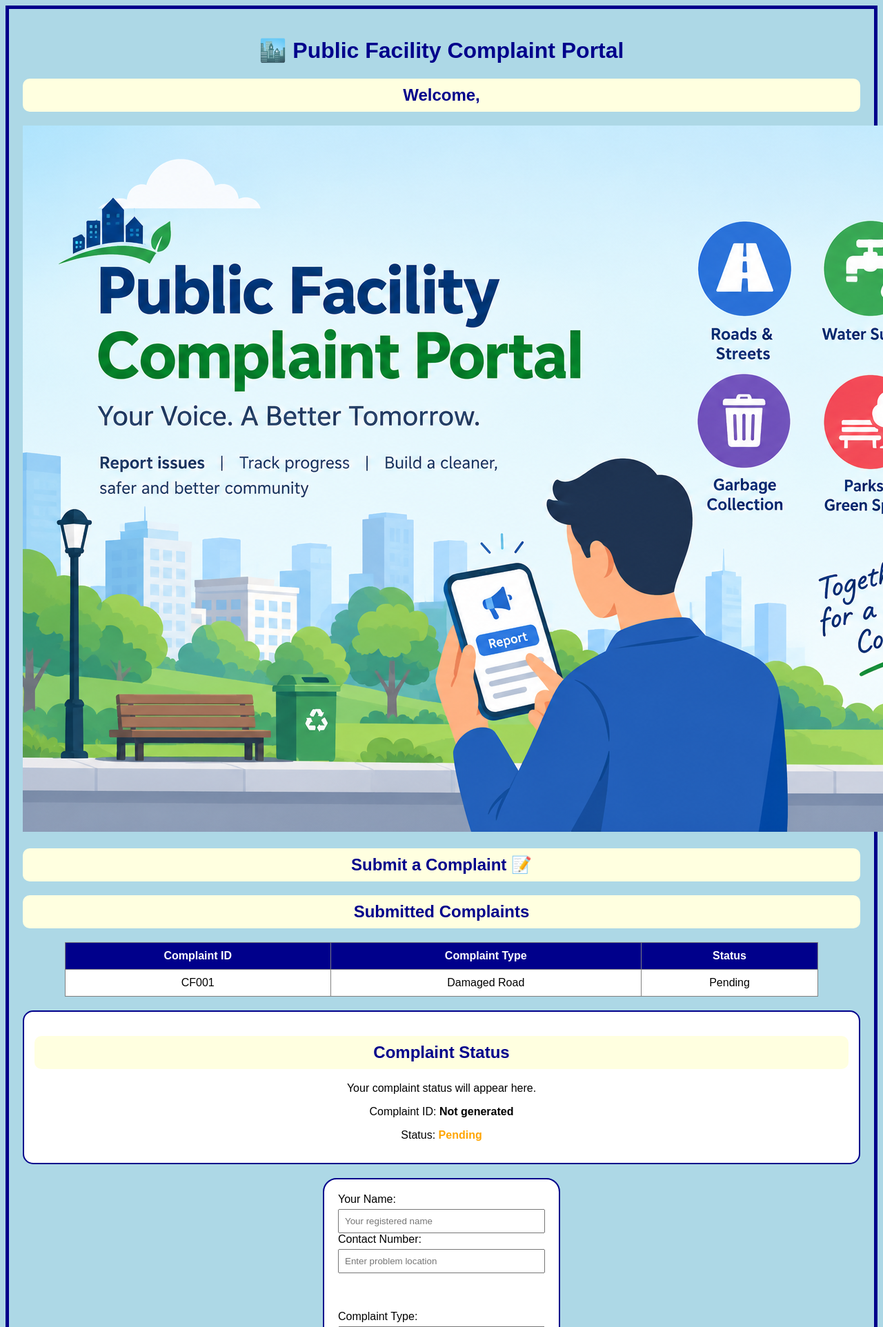
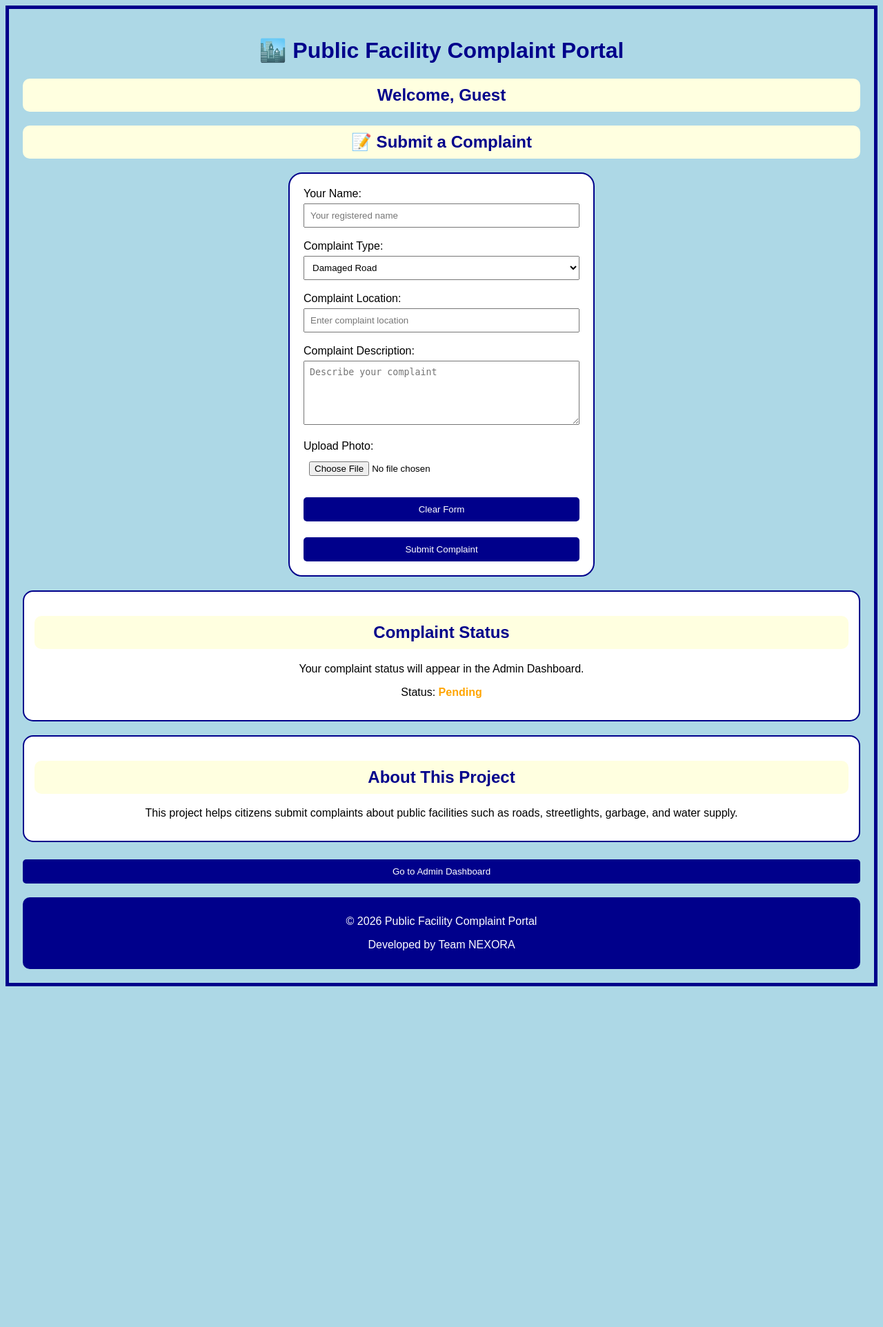
Before and after one commit to kalaiyarasiperumal/public-facility-complaint-portal, a Flask app: page /facility in a window 1280 px wide; the page is wider, and only the part inside the window is pictured. Shown: the top 1924 px of that part at 69% size. After the commit the page ends 1430 px from the top of that part, so only its background shows below. Run offline with Flask 3, Linux system fonts and the light colour scheme.

Commit message:
Update facility.html

```diff
--- a/templates/facility.html
+++ b/templates/facility.html
@@ -1,43 +1,53 @@
-<!DOCTYPE html>  <html>    <head>
-    <title>Public Facility Complaint Portal</title>  <style>
+<!DOCTYPE html>
+<html>
+<head>
+    <title>Public Facility Complaint Portal</title>
+
+    <style>
         body {
             border: 5px solid darkblue;
             font-family: Arial;
             background-color: lightblue;
             padding: 20px;
-    }    h1 {
+        }
 
+        h1 {
             color: darkblue;
             font-size: 32px;
             text-align: center;
-
         }
 
         form {
             background-color: white;
             padding: 20px;
-width: 300px;
+            max-width: 400px;
             border: 2px solid darkblue;
             border-radius: 20px;
             margin: 20px auto;
+        }
 
-}
         input, select, textarea, button {
             margin-top: 5px;
             padding: 8px;
             width: 100%;
             box-sizing: border-box;
         }
+
+        button {
+            background-color: darkblue;
+            color: white;
+            border: none;
+            border-radius: 5px;
+            padding: 10px;
+        }
+
         button:hover {
             background-color: rgb(0, 128, 21);
             color: white;
             cursor: pointer;
         }
-button {
-background-color: darkblue;
-color: white;
-border: none;
-}.status {
+
+        .status, .about {
             background-color: white;
             padding: 15px;
             margin-top: 20px;
@@ -45,6 +55,7 @@ border: 2px solid darkblue;
             border-radius: 15px;
             text-align: center;
         }
+
         h2 {
             color: darkblue;
             text-align: center;
@@ -52,20 +63,13 @@ background-color: lightyellow;
             padding: 10px;
             border-radius: 10px;
         }
-footer {
-background-color: darkblue;
-color: white;
-text-align: center;
-padding: 10px;
-margin-top: 20px;
-border-radius: 10px;
-}table {
+
+        table {
             background-color: white;
             border-collapse: collapse;
             margin: 20px auto;
             text-align: center;
             width: 90%;
-
         }
 
         th {
@@ -77,167 +81,101 @@ padding: 10px;
         td {
             padding: 10px;
         }
-tr:hover {
-background-color: lightblue;
-}.about {
-background-color: white;
-padding: 20px;
-margin: 20px auto;
-width: 90%;
-border: 2px solid darkblue;
-border-radius: 15px;
+
+        footer {
+            background-color: darkblue;
+            color: white;
             text-align: center;
+            padding: 10px;
+            margin-top: 20px;
+            border-radius: 10px;
         }
     </style>
+</head>
 
-</head>  <body>
+<body>
+
     <h1>🏙️ Public Facility Complaint Portal</h1>
-<h2>Welcome,<span id="userName"></span></h2>
-<img src="facility.png" alt="Public Facility" class="main-image">
-    <h2>Submit a Complaint 📝</h2>
-<h2>Submitted Complaints</h2>  <table border="1" width="100%">
-    <tr>
-        <th>Complaint ID</th>
-        <th>Complaint Type</th>
-        <th>Status</th>
-    </tr>
-    <tr>
-        <td>CF001</td>
-        <td>Damaged Road</td>
-        <td>Pending</td>
-    </tr>
-</table>
-<div class="status">
-<h2>Complaint Status</h2>
-<p>Your complaint status will appear here.</p>
-<p>Complaint ID: <strong id="complaintId">Not generated</strong></p>
-<p>Status: <strong style="color: orange;">Pending</strong></p>
-</div>
-    <form onsubmit="submitComplaint(event)">
+
+    <h2>Welcome, <span id="userName">User</span></h2>
+
+    <h2>📝 Submit a Complaint</h2>
+
+    <form action="/add_complaint" method="POST" enctype="multipart/form-data">
+
         <label>Your Name:</label>
-        <br>
-        <input type="text" id="complaintName" placeholder="Your registered name" readonly>  <label>Contact Number:</label>
-<br>
-<input type="tel" id="location" placeholder="Enter problem location">
+        <input
+            type="text"
+            name="name"
+            id="complaintName"
+            placeholder="Your registered name"
+            required
+            readonly
+        >
+
         <br><br>
-<br><br>  <label>Complaint Type:</label>
-<br>
-<select id="facility">
-<option>Damaged Road</option>
-<option>Broken Streetlight</option>
-<option>Garbage Problem</option>
-<option>Water Supply Problem</option>
-</select><br><br>
+
+        <label>Complaint Type:</label>
+        <select name="facility" required>
+            <option value="Damaged Road">Damaged Road</option>
+            <option value="Broken Streetlight">Broken Streetlight</option>
+            <option value="Garbage Problem">Garbage Problem</option>
+            <option value="Water Supply Problem">Water Supply Problem</option>
+        </select>
+
+        <br><br>
 
         <label>Complaint Location:</label>
-<br>
-<input type="text" placeholder="Enter problem location">
-<br><br>
+        <input
+            type="text"
+            name="location"
+            placeholder="Enter complaint location"
+            required
+        >
+
         <br><br>
 
         <label>Complaint Description:</label>
-<label>Upload Photo</label>
+        <textarea
+            name="description"
+            rows="5"
+            placeholder="Describe your complaint"
+            required
+        ></textarea>
 
-<input type="file" accept="image/*">
-        <br>
-        <textarea rows="5" cols="30" required
-    placeholder="Describe ycomplaint"></textarea>
         <br><br>
-<button type="reset">
-    Clear Form
-</button>  <br><br>  <button type="submit">
-    Submit Complaint
-</button>
-<button type="button"
-onclick="window.location.href='http://127.0.0.1:5000/admin'">
-Next
-</button>  <p id="message" style="color: green; font-weight: bold;"></p>
-<p id="photoName" style="color: blue; font-weight: bold;"></p>
- <img id="photoPreview" width="200" style="display: none;">
-    </form>  <script>
-    let user = JSON.parse(localStorage.getItem("user") || "null");  if (user) {
-document.getElementById("userName").innerText = user.name;
-document.getElementById("complaintName").value = user.name;
-}
-async function submitComplaint(event) {
-event.preventDefault();
 
-let user = JSON.parse(localStorage.getItem("user") || "null");
+        <label>Upload Photo:</label>
+        <input
+            type="file"
+            name="photo"
+            accept="image/*"
+        >
 
-if (!user) {
-document.getElementById("message").innerText =
-"Please register first.";
-return;
-}
+        <br><br>
 
-let facility = document.getElementById("facility").value;
-let location = document.getElementById("location").value;
+        <button type="reset">Clear Form</button>
 
-let response = await fetch("http://127.0.0.1:5000/add_complaint", {
-method: "POST",
-headers: {
-"Content-Type": "application/json"
-},
-body: JSON.stringify({
-name: user.name,
-facility: facility,
-location: location
-})
-});
+        <br><br>
 
-let result = await response.json();
+        <button type="submit">Submit Complaint</button>
 
-if (result.success) {
-document.getElementById("message").innerText =
-"Your complaint has been submitted successfully!";
+    </form>
 
-document.getElementById("complaintId").innerText =
-    "CF" + result.id;
+    <div class="status">
+        <h2>Complaint Status</h2>
+        <p>Your complaint status will appear in the Admin Dashboard.</p>
+        <p>Status: <strong style="color: orange;">Pending</strong></p>
+    </div>
 
-}
+    <div class="about">
+        <h2>About This Project</h2>
 
-}
-
-</script>  <section class="about">
-    <h2>About This Project</h2>
         <p>
             This project helps citizens submit complaints about public facilities
             such as roads, streetlights, garbage, and water supply.
         </p>
-</section>
-<footer>
-    <p>© 2026 Public Facility Complaint Portal</p>
-    <p>Developed by Team NEXORA</p>
-</footer>
- <!-- Person 2-ன் முழு coding -->
-
-<div style="text-align: center; margin-top: 20px;">
-    <a href="/admin">
-        <button type="button">Go to Admin Dashboard</button>
-    </a>
     </div>
-<!-- Person 2-ன் முழு coding -->
-
-<div style="text-align: center; margin-top: 20px;">
-    <a href="/admin">
-        <button type="button">Go to Admin Dashboard</button>
-    </a>
-</div>
-<!-- Person 2-ன் முழு coding -->
-
-<div style="text-align: center; margin-top: 20px;">
-    <a href="/admin">
-        <button type="button">Go to Admin Dashboard</button>
-    </a>
-</div>
-<!-- Person 2-ன் முழு coding -->
-
-<div style="text-align: center; margin-top: 20px;">
-    <a href="/admin">
-        <button type="button">Go to Admin Dashboard</button>
-    </a>
-</div>
-<!-- Person 2-ன் முழு coding -->
 
     <div style="text-align: center; margin-top: 20px;">
         <a href="/admin">
@@ -245,28 +183,22 @@ document.getElementById("complaintId").innerText =
         </a>
     </div>
 
-</body>
-</html><!-- Person 2-ன் முழு coding -->
+    <footer>
+        <p>© 2026 Public Facility Complaint Portal</p>
+        <p>Developed by Team NEXORA</p>
+    </footer>
 
-<div style="text-align: center; margin-top: 20px;">
-    <a href="/admin">
-        <button type="button">Go to Admin Dashboard</button>
-    </a>
-</div>
-<div style="text-align:center;margin-top:20px;">
-  <a href="/admin">
-  <button type="button">Go to Admin Dashboard</button>
-  </a>
-</div>
+    <script>
+        let user = JSON.parse(localStorage.getItem("user") || "null");
+
+        if (user) {
+            document.getElementById("userName").innerText = user.name;
+            document.getElementById("complaintName").value = user.name;
+        } else {
+            document.getElementById("userName").innerText = "Guest";
+            document.getElementById("complaintName").removeAttribute("readonly");
+        }
+    </script>
+
 </body>
 </html>
-</body>
-</html>
-</body>
-</html>
-</body>
-</html>
-</body>
-</html>
-</body>
-</html>
```
Lines whose indentation alone changed are shown as unchanged.
